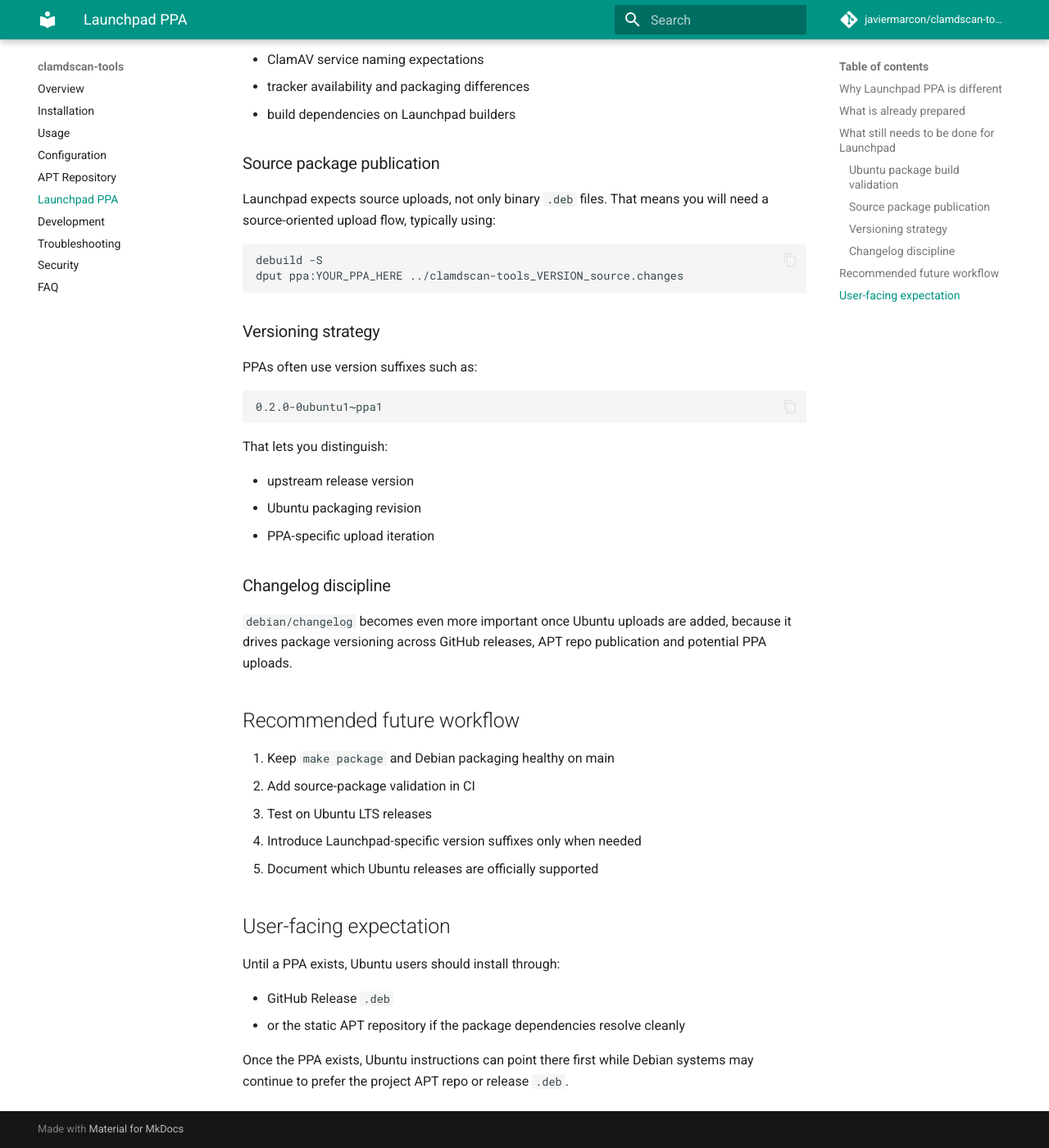
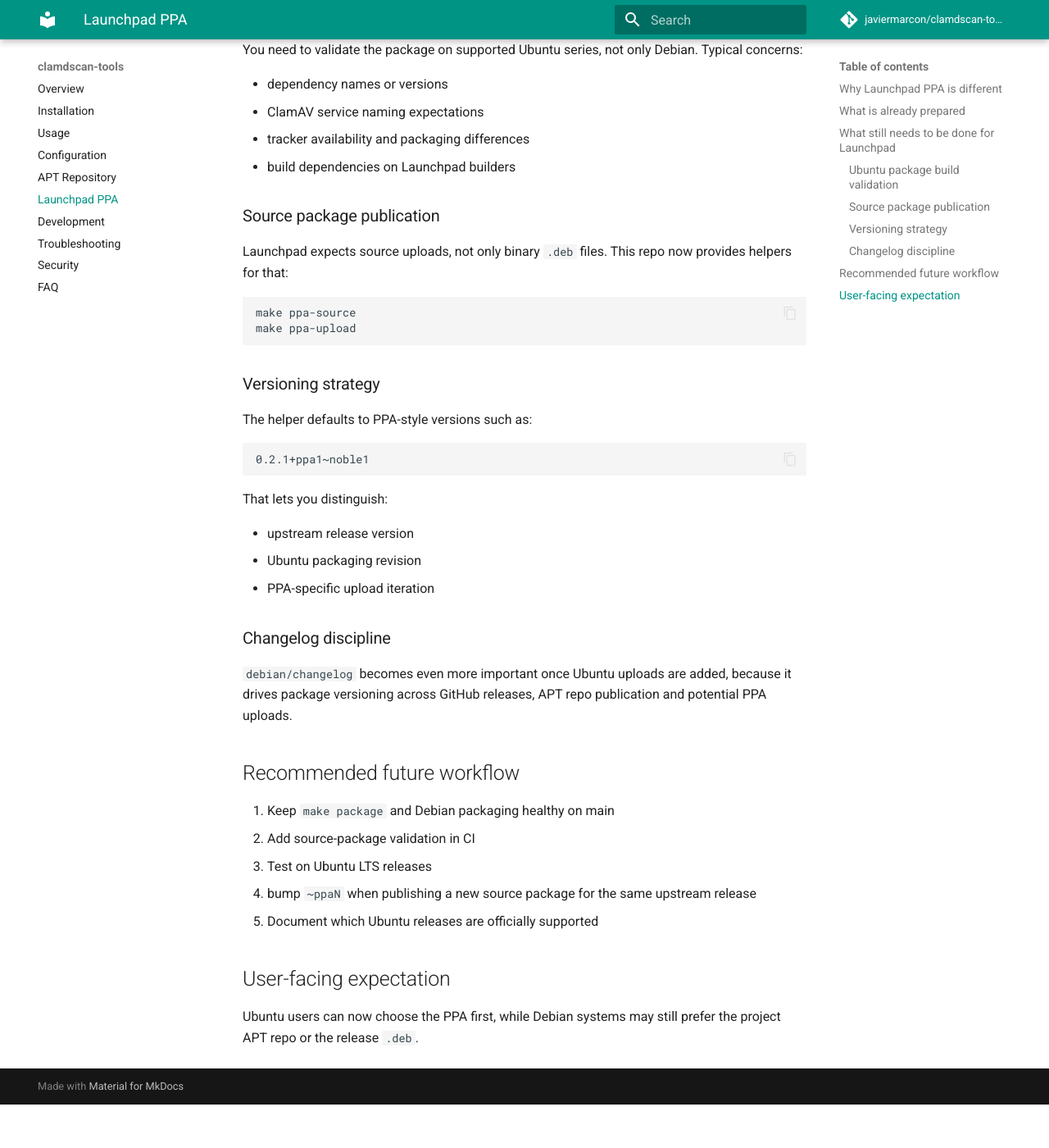
Before and after one commit to javiermarcon/clamdscan-tools, an MkDocs documentation site: the page built from docs-site/launchpad-ppa.md, in a window 1280 px wide and 1400 px high, scrolled down 927 px. Shown: the whole window at 82% size. Built offline with MkDocs 1.6.1 and Material for MkDocs 9.7.7, drawn with Linux system fonts in a browser that asks for light colours; comment, search, counter and statistics services are not loaded; after the commit the page ends 2274 px from its top, so only the background shows below that; some of the changed text lies outside the part shown.

Commit message:
build: add Launchpad PPA source packaging helpers

````diff
--- a/docs-site/launchpad-ppa.md
+++ b/docs-site/launchpad-ppa.md
@@ -1,7 +1,10 @@
-# Launchpad PPA roadmap
+# Launchpad PPA
 
-The project is not published to Launchpad yet, but the repository is now
-documented so the next packaging step is clear instead of implicit.
+The project now has a Launchpad PPA upload target:
+
+```text
+ppa:javiermarcon/clamdscan-tools
+```
 
 ## Why Launchpad PPA is different
 
@@ -19,6 +22,7 @@ general, but a Launchpad PPA adds Ubuntu-native distribution:
 - runtime paths and configuration are documented
 - release artifacts are generated from version tags
 - APT repository signing and publication flow already exist
+- source-package helpers now exist for Launchpad uploads
 
 These pieces reduce the amount of work needed to add a PPA later.
 
@@ -36,20 +40,20 @@ Typical concerns:
 
 ### Source package publication
 
-Launchpad expects source uploads, not only binary `.deb` files. That means
-you will need a source-oriented upload flow, typically using:
+Launchpad expects source uploads, not only binary `.deb` files. This repo now
+provides helpers for that:
 
 ```bash
-debuild -S
-dput ppa:YOUR_PPA_HERE ../clamdscan-tools_VERSION_source.changes
+make ppa-source
+make ppa-upload
 ```
 
 ### Versioning strategy
 
-PPAs often use version suffixes such as:
+The helper defaults to PPA-style versions such as:
 
 ```text
-0.2.0-0ubuntu1~ppa1
+0.2.1+ppa1~noble1
 ```
 
 That lets you distinguish:
@@ -69,15 +73,10 @@ publication and potential PPA uploads.
 1. Keep `make package` and Debian packaging healthy on main
 2. Add source-package validation in CI
 3. Test on Ubuntu LTS releases
-4. Introduce Launchpad-specific version suffixes only when needed
+4. bump `~ppaN` when publishing a new source package for the same upstream release
 5. Document which Ubuntu releases are officially supported
 
 ## User-facing expectation
 
-Until a PPA exists, Ubuntu users should install through:
-
-- GitHub Release `.deb`
-- or the static APT repository if the package dependencies resolve cleanly
-
-Once the PPA exists, Ubuntu instructions can point there first while Debian
-systems may continue to prefer the project APT repo or release `.deb`.
+Ubuntu users can now choose the PPA first, while Debian systems may still
+prefer the project APT repo or the release `.deb`.
````
Also changed, not shown: README.md (+43 -3 lines), docs-site/index.md (+3 -3 lines), docs-site/install.md (+7 -14 lines), 7 other files.
